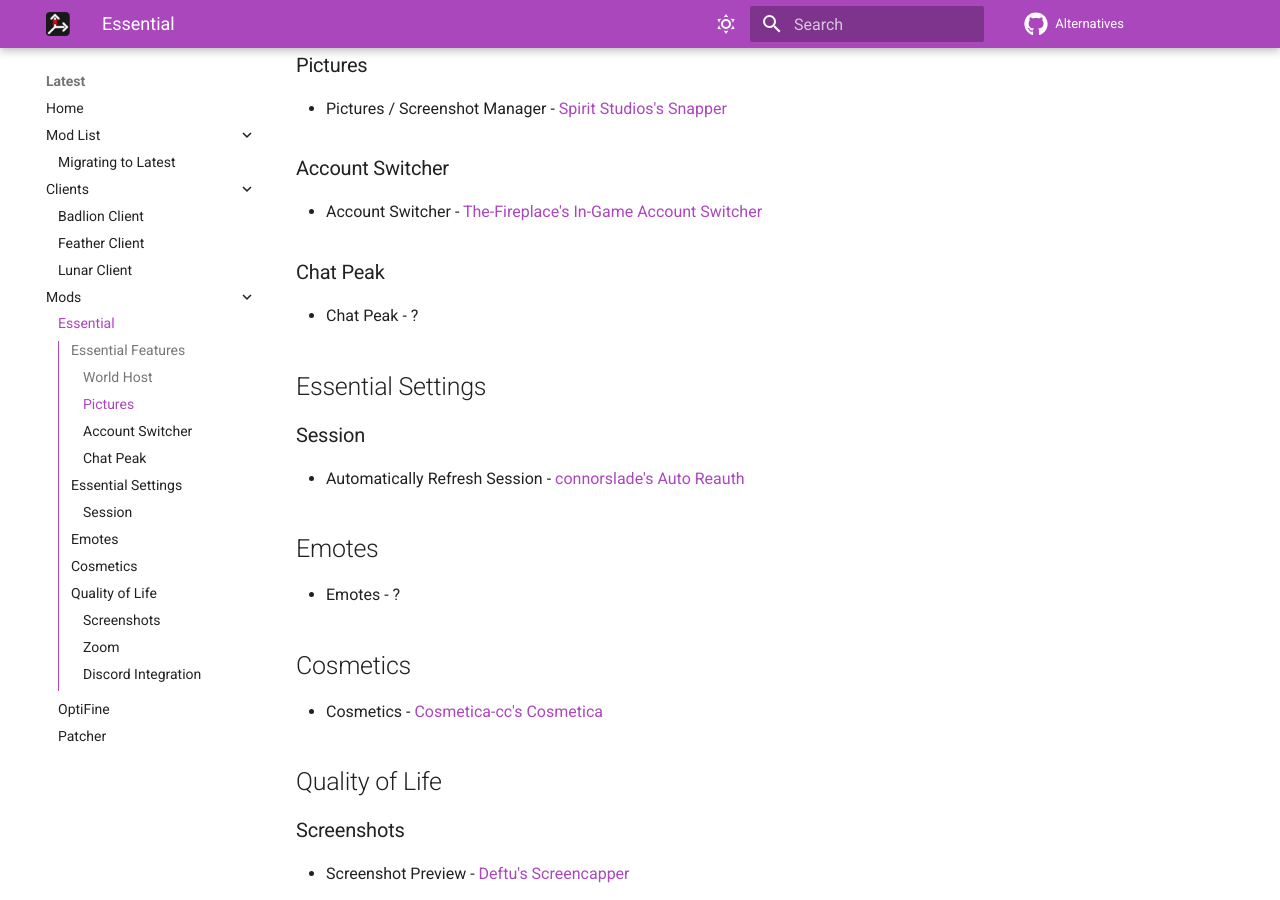
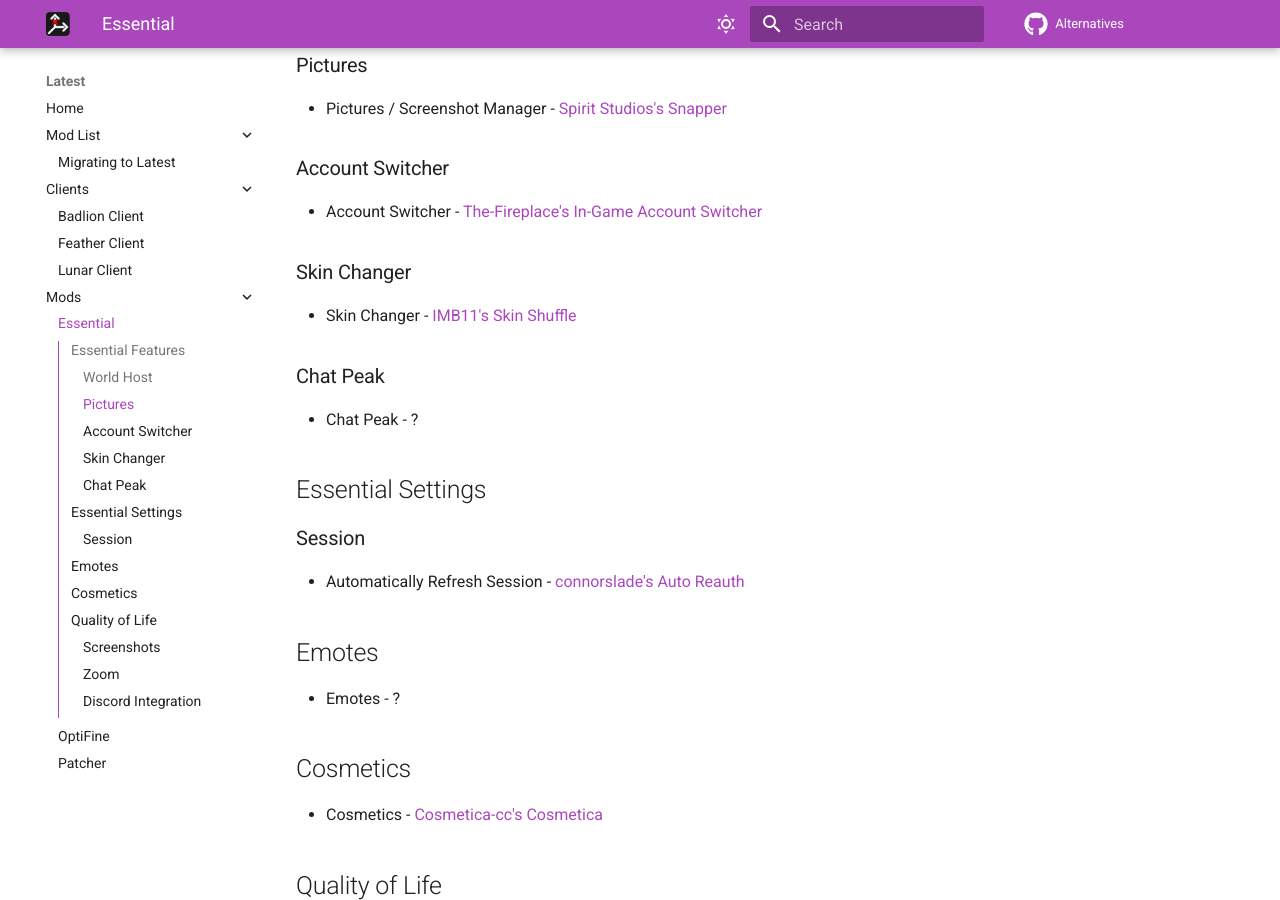
Before and after one commit to MicrocontrollersDev/Alternatives, an MkDocs documentation site: the page built from docs/latest/essential.md, in a window 1280 px wide and 900 px high, scrolled down 398 px. Built offline with MkDocs 1.6.1 and Material for MkDocs 9.7.7, drawn with Linux system fonts in a browser that asks for light colours; comment, search, counter and statistics services are not loaded.

Commit message:
add skin shuffle to essential alts

```diff
--- a/docs/latest/essential.md
+++ b/docs/latest/essential.md
@@ -15,6 +15,10 @@
 ### Account Switcher
 
 * Account Switcher - [The-Fireplace's In-Game Account Switcher](https://modrinth.com/mod/in-game-account-switcher)
+
+### Skin Changer
+
+* Skin Changer - [IMB11's Skin Shuffle](https://modrinth.com/mod/skinshuffle)
 
 ### Chat Peak
 
```
